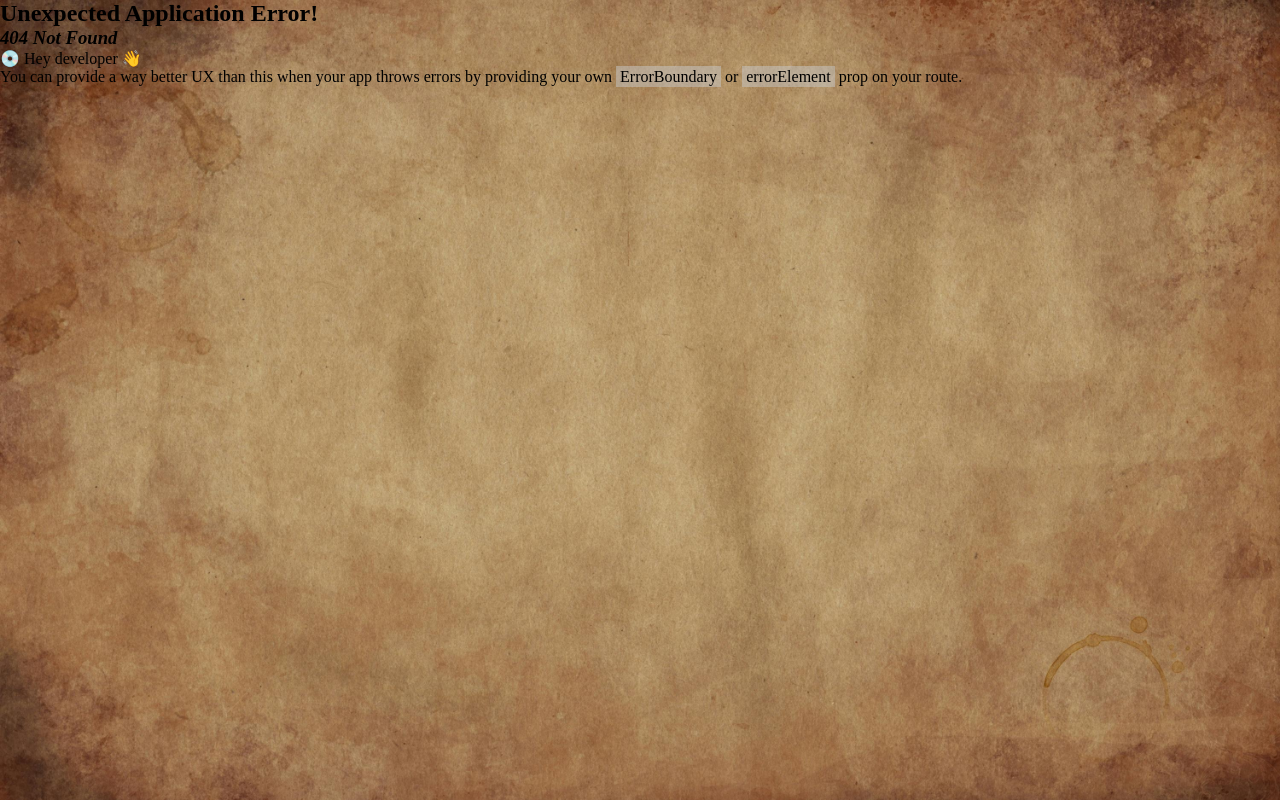
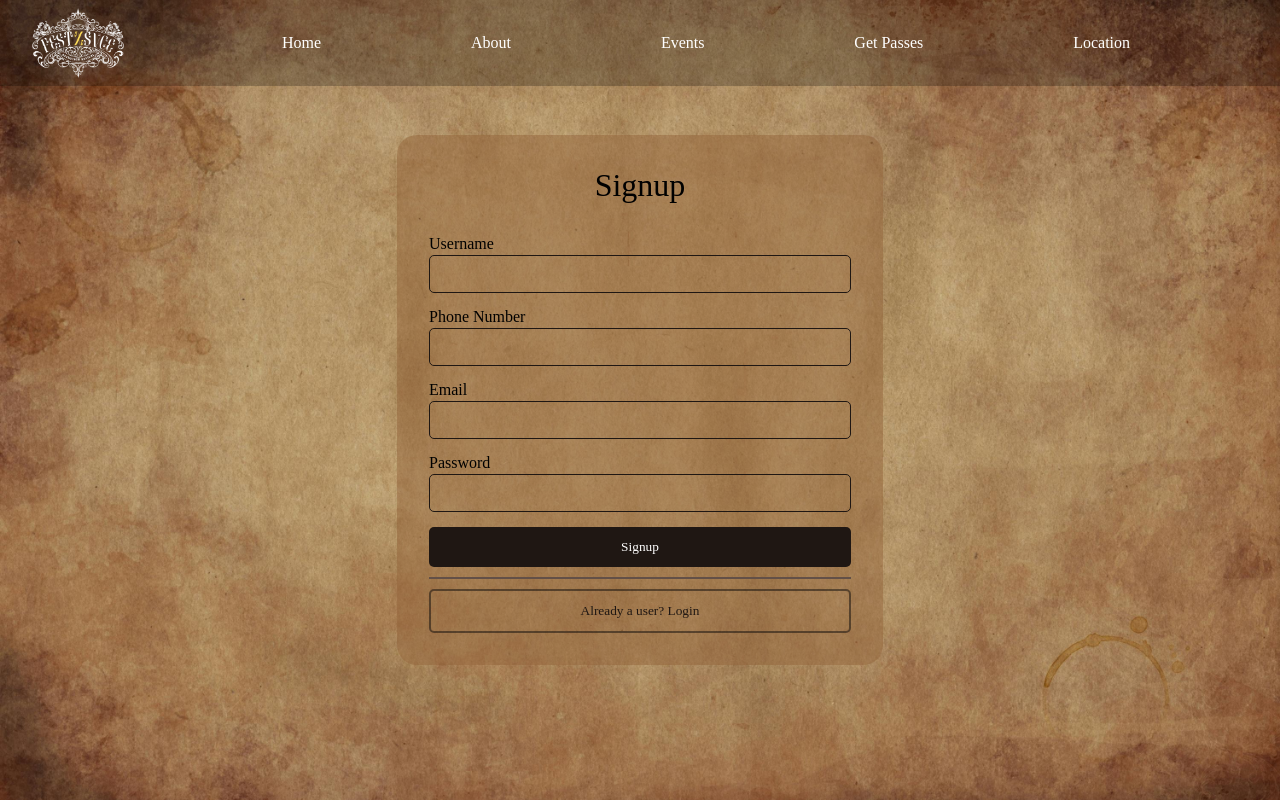
Before and after one commit to NaveenAkash-K/festXsvce, a React (Create React App) app in the folder frontend/: page /signup in a window 1280 px wide. Before the commit this address had no page. Built offline with nearby package versions, Linux system fonts and the light colour scheme; a web font is replaced by a local one.

Commit message:
Added Auth Page

```diff
--- a/frontend/src/components/DepartmentItem.tsx
+++ b/frontend/src/components/DepartmentItem.tsx
@@ -8,7 +8,6 @@ const DepartmentItem: React.FC<{
 }> = (props) => {
   return (
     <Link to={`/departments/${props.id}`}>
-
       <div
         className={styles.department}
         style={{ backgroundImage: `url(${props.image})` }}
--- a/frontend/src/components/Header.tsx
+++ b/frontend/src/components/Header.tsx
@@ -12,14 +12,10 @@ function Header() {
       </>
       <nav>
         <Link to={"/"}>Home</Link>
-        <Link to={"/"}>About</Link>
-        <Link to={"/events"}>Events</Link>
-        <Link to={"/"}>Get</Link>
-        <Link to={"/"}>Workshops</Link>
-        <Link to={"/"}>Proshows</Link>
-        <Link to={"/"}>Sponsors</Link>
-        <Link to={"/"}>Location</Link>
-        <Link to={"/"}>Contact</Link>
+        <Link to={"/about"}>About</Link>
+        <Link to={"/departments"}>Events</Link>
+        <Link to={"/"}>Get Passes</Link>
+        <Link to={"/location"}>Location</Link>
       </nav>
     </div>
     // </div>
--- a/frontend/src/page/About.tsx
+++ b/frontend/src/page/About.tsx
@@ -1,6 +1,6 @@
 import Header from "../components/Header";
 import styles from "../styles/page/about.module.css";
-import svce from '../assets/svce.jpg';
+import svce from "../assets/svce.jpg";
 
 const About: React.FC = () => {
   return (
@@ -9,18 +9,48 @@ const About: React.FC = () => {
       <div className={styles.container}>
         <div className={styles.about}>
           <h1 className={styles.title}>About</h1>
-                    <h3>Lorem, ipsum dolor sit amet consectetur adipisicing elit. Vel repudiandae unde fugiat consequatur minima exercitationem blanditiis velit temporibus nobis animi molestias porro doloribus ut quis explicabo numquam tempore laudantium, dolorum a tempora, quasi atque aliquid! Repellat rerum dicta vero qui, suscipit reiciendis distinctio, eaque ipsam consectetur, officiis optio fugit. Unde omnis deleniti illum laborum dolore repellat reprehenderit ipsam alias obcaecati aut quod voluptatibus est molestiae inventore accusantium voluptatum esse asperiores, consectetur quidem quaerat consequuntur neque? Totam excepturi eligendi modi, cupiditate facere corporis, alias impedit, deleniti ipsam odio sed! Deserunt ut consequuntur at nesciunt vero veniam nobis. Doloremque vitae veritatis omnis.</h3>
+          <h3>
+            Lorem, ipsum dolor sit amet consectetur adipisicing elit. Vel
+            repudiandae unde fugiat consequatur minima exercitationem blanditiis
+            velit temporibus nobis animi molestias porro doloribus ut quis
+            explicabo numquam tempore laudantium, dolorum a tempora, quasi atque
+            aliquid! Repellat rerum dicta vero qui, suscipit reiciendis
+            distinctio, eaque ipsam consectetur, officiis optio fugit. Unde
+            omnis deleniti illum laborum dolore repellat reprehenderit ipsam
+            alias obcaecati aut quod voluptatibus est molestiae inventore
+            accusantium voluptatum esse asperiores, consectetur quidem quaerat
+            consequuntur neque? Totam excepturi eligendi modi, cupiditate facere
+            corporis, alias impedit, deleniti ipsam odio sed! Deserunt ut
+            consequuntur at nesciunt vero veniam nobis. Doloremque vitae
+            veritatis omnis.
+          </h3>
         </div>
         <div className={styles.aboutSvce}>
           <div className={styles.wrapper}>
-                        <h1 className={styles.title} style={{textAlign:'end',marginBottom:'3%'}}>About SVCE</h1>
-                        <h3 className={styles.text}>Lorem ipsum dolor sit amet consectetur adipisicing elit. Eius optio et fuga cupiditate, perspiciatis qui ex dolores deleniti ratione natus commodi error, tempore impedit beatae iste asperiores autem? Amet, est debitis harum quia corporis illo consequatur quod vel sapiente. Ipsa sequi facilis delectus. Exercitationem voluptas eaque atque, quo, illo explicabo quia ex optio natus at libero vel. Eaque quisquam rerum tempore voluptatibus fugiat earum ullam voluptates architecto dolores et saepe assumenda repellendus, omnis, repellat quod debitis commodi minima ipsum necessitatibus.</h3>
+            <h1
+              className={styles.title}
+              style={{ textAlign: "end", marginBottom: "20px" }}
+            >
+              About SVCE
+            </h1>
+            <h3 className={styles.text}>
+              Lorem ipsum dolor sit amet consectetur adipisicing elit. Eius
+              optio et fuga cupiditate, perspiciatis qui ex dolores deleniti
+              ratione natus commodi error, tempore impedit beatae iste
+              asperiores autem? Amet, est debitis harum quia corporis illo
+              consequatur quod vel sapiente. Ipsa sequi facilis delectus.
+              Exercitationem voluptas eaque atque, quo, illo explicabo quia ex
+              optio natus at libero vel. Eaque quisquam rerum tempore
+              voluptatibus fugiat earum ullam voluptates architecto dolores et
+              saepe assumenda repellendus, omnis, repellat quod debitis commodi
+              minima ipsum necessitatibus.
+            </h3>
           </div>
           <img src={svce} alt="SVCE COLLEGE" className={styles.img} />
         </div>
       </div>
     </>
-    )
-}
+  );
+};
 
 export default About;
--- a/frontend/src/page/Events.tsx
+++ b/frontend/src/page/Events.tsx
@@ -1,5 +1,6 @@
 import styles from "../styles/page/events.module.css";
 import eve from "../assets/Ticket_img_svg_file_page-0001-removebg-preview.png";
+import Header from "../components/Header";
 // import { useParams } from "react-router";
 
 const Events: React.FC = () => {
@@ -16,6 +17,8 @@ const Events: React.FC = () => {
   ];
 
   return (
+    <>
+      <Header />
       <div className={styles.body}>
         <div className={styles.container}>
           <div className={styles.list}>
@@ -29,6 +32,7 @@ const Events: React.FC = () => {
           </div>
         </div>
       </div>
+    </>
   );
 };
 
--- /dev/null
+++ b/frontend/src/page/Login.tsx
@@ -0,0 +1,27 @@
+import Header from "../components/Header";
+import styles from "../styles/page/auth.module.css";
+
+const Login = () => {
+  return (
+    <>
+      <Header />
+      <div className={styles.auth}>
+        <div className={styles.authContainer}>
+          <h1>Login</h1>
+          <p>Email</p>
+          <input type="text" className={styles.input} />
+          <p>Password</p>
+          <input type="text" className={styles.input} />
+          <p onClick={() => {}} style={{ cursor: "pointer" }}>
+            Forget Password?
+          </p>
+          <button className={styles.submitButton}>Login</button>
+          <hr color="#635047" />
+          <button className={styles.redirectButton}>New user? Signin</button>
+        </div>
+      </div>
+    </>
+  );
+};
+
+export default Login;
--- /dev/null
+++ b/frontend/src/page/Signup.tsx
@@ -0,0 +1,31 @@
+import Header from "../components/Header";
+import styles from "../styles/page/auth.module.css";
+
+const Signup = () => {
+  return (
+    <>
+      <Header />
+      <div className={styles.auth}>
+        <div className={styles.authContainer}>
+          <h1>Signup</h1>
+          <p>Username</p>
+          <input type="text" className={styles.input} />
+          <p>Phone Number</p>
+          <input type="text" className={styles.input} prefix="+91" />
+          <p>Email</p>
+          <input type="email" className={styles.input} />
+          <p>Password</p>
+          <input type="text" className={styles.input} />
+          <br />
+          <button className={styles.submitButton}>Signup</button>
+          <hr color="#635047" />
+          <button className={styles.redirectButton}>
+            Already a user? Login
+          </button>
+        </div>
+      </div>
+    </>
+  );
+};
+
+export default Signup;
--- a/frontend/src/styles/components/departmentItem.module.css
+++ b/frontend/src/styles/components/departmentItem.module.css
@@ -1,4 +1,5 @@
 .department {
+  cursor: pointer;
   height: 250px;
   width: 210px;
   border-radius: 50% 50% 0 0 / 40% 40% 0 0;
--- a/frontend/src/styles/page/about.module.css
+++ b/frontend/src/styles/page/about.module.css
@@ -1,44 +1,45 @@
-.container{
-    padding-top: 7rem;
-    width: 80%;
-    margin: auto;
+.container {
+  padding-top: 7rem;
+  width: 80%;
+  margin: auto;
 }
-.title{
-    margin-bottom: 2%;
-    color: #4D291A;
+.title {
+  margin-bottom: 2%;
+  color: #4d291a;
+  font-size: 50px;
 }
 
-.about{
-    & h3{
-        font-weight: 1;
-        letter-spacing: 0.2rem;
-        word-spacing: 0.4rem;
-        margin-bottom: 2%;
-        color: #4D291A;
-    }
-}
-.aboutSvce{
-    /* text-align: end; */
-    display: flex;
-    /* flex-wrap: wrap; */
-    flex-direction: row;
-    /* background-color: red; */
+.about {
+  & h3 {
+    font-weight: normal;
+    word-spacing: 0.4rem;
+    color: #4d291a;
+  }
 }
 
-.wrapper{
-    flex-direction: column;
-    flex: 1;
-    & h3{
-        font-weight: 1;
-        letter-spacing: 0.2rem;
-        word-spacing: 0.4rem;
-        margin-bottom: 2%;
-        color: #4D291A;
-    }
+.aboutSvce > h1 {
+  font-size: xx-large;
 }
 
-.img{
-    width: 25vw;
-    margin-top: 3%;
-    border-radius: 50% 0 0 50% / 40% 0 0 40%;
+.aboutSvce {
+  display: flex;
+  align-items: center;
 }
+
+.wrapper {
+  flex-direction: column;
+  flex: 1;
+  margin: 40px 0 0px 0;
+  & h3 {
+    font-weight: normal;
+    word-spacing: 0.4rem;
+    color: #4d291a;
+  }
+}
+
+.img {
+  width: 300px;
+  height: 200px;
+  margin-top: 3%;
+  border-radius: 30% 0 0 30% / 50% 0 0 50%;
+}
--- /dev/null
+++ b/frontend/src/styles/page/auth.module.css
@@ -0,0 +1,53 @@
+.auth {
+  display: flex;
+  justify-content: center;
+  align-items: center;
+  height: 100vh;
+}
+
+.authContainer {
+  background-color: #94643b7b;
+  padding: 2rem;
+  border-radius: 20px;
+}
+
+.authContainer > h1 {
+  font-weight: normal;
+  text-align: center;
+  padding-bottom: 1rem;
+}
+
+.authContainer > p {
+  padding: 15px 0 0 0;
+}
+
+.input {
+  background: transparent;
+  margin: 2px 0 0 0;
+  border: #1f1713 1px solid;
+  border-radius: 5px;
+  padding: 10px;
+  width: 25rem;
+}
+
+.submitButton {
+  width: 100%;
+  padding: 12px 10px 12px 10px;
+  margin: 15px 0 10px 0;
+  background-color: #1f1713;
+  border: transparent;
+  color: white;
+  border-radius: 5px;
+  cursor: pointer;
+}
+
+.redirectButton {
+  width: 100%;
+  padding: 12px 10px 12px 10px;
+  margin: 10px 0 0 0;
+  background-color: transparent;
+  border: #1f171391 solid 2px;
+  color: #1f1713;
+  border-radius: 5px;
+  cursor: pointer;
+}
--- a/frontend/src/styles/page/location.module.css
+++ b/frontend/src/styles/page/location.module.css
@@ -1,13 +1,13 @@
-.location{
+.location {
   padding-top: 7rem;
 }
 
-.heading{
-  color: #4D291A;
+.heading {
+  color: #4d291a;
   padding-bottom: 3rem;
 }
 
-.flexContainer{
+.flexContainer {
   margin: 0 2rem 0 2rem;
   display: flex;
   align-items: center;
@@ -16,13 +16,14 @@
 
 .map {
   border-radius: 20px;
+  border: #4d291a 2px solid;
   width: 600px;
   height: 450px;
 }
 
-.locationDetails{
+.locationDetails {
   margin: 0 0rem 0 4rem;
-  color: #4D291A;
+  color: #4d291a;
 }
 
 .locationDetails > p {
@@ -31,10 +32,10 @@
   font-size: large;
 }
 
-.routeButton{
+.routeButton {
   padding: 10px 20px 10px 20px;
   border: none;
   border-radius: 10px;
-  background-color: #4D291A;
+  background-color: #4d291a;
   color: white;
 }
```
Also changed, not shown: frontend/src/App.tsx (+12 -2 lines), 1 other file (tests, documents, lock files or other folders). Lines whose indentation alone changed are shown as unchanged.
